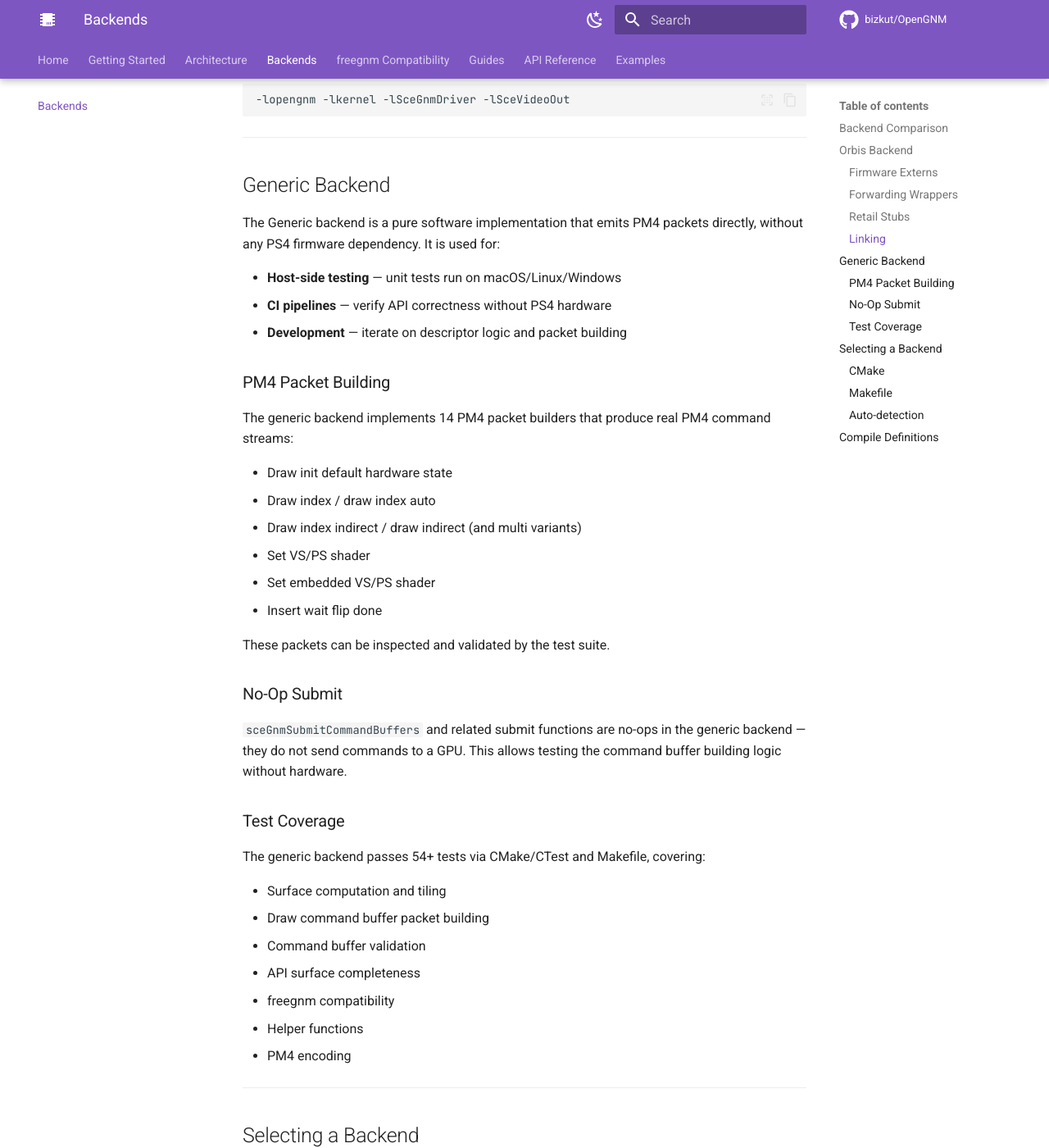
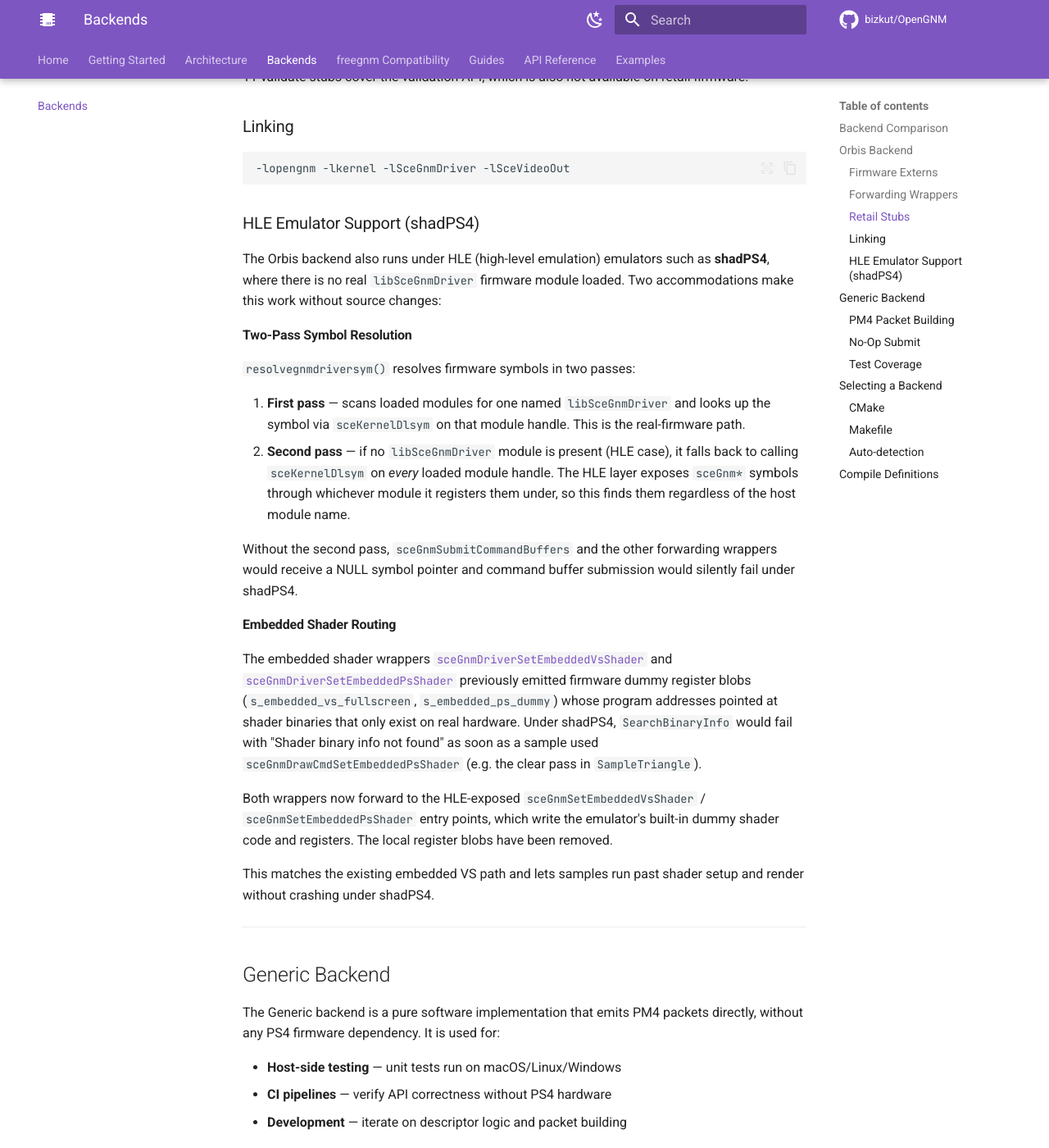
Before and after one commit to kaaburgh/opengnm, an MkDocs documentation site: the page built from docs/backends.md, in a window 1280 px wide and 1400 px high, scrolled down 2241 px. Shown: the whole window at 82% size. Built offline with MkDocs 1.6.1 and Material for MkDocs 9.7.7, drawn with Linux system fonts in a browser that asks for light colours; comment, search, counter and statistics services are not loaded; the version menu is left out; some of the changed text lies outside the part shown.

Commit message:
docs: document shadPS4 HLE symbol resolution and embedded shader routing
Cover the two recent Orbis backend changes (commits 20f099a and 167d172):
- Two-pass resolvegnmdriversym() that falls back to sceKernelDlsym on every
  loaded module when no libSceGnmDriver module is present (HLE case)
- sceGnmDriverSetEmbeddedVsShader / sceGnmDriverSetEmbeddedPsShader now
  forward to sceGnmSetEmbeddedVsShader / sceGnmSetEmbeddedPsShader instead
  of emitting firmware-only register blobs

Updates backends.md (new HLE Emulator Support section + comparison table),
guides/shaders.md (Embedded Shaders backend behavior), and
reference/driver.md (function descriptions for the two embedded wrappers).

````diff
--- a/docs/backends.md
+++ b/docs/backends.md
@@ -15,10 +15,10 @@ the `OPENGNM_PLATFORM` CMake variable or the Makefile config.
 | **Target** | PS4 hardware | Host (macOS, Linux, Windows) |
 | **Compile define** | `OPENGNM_ORBIS` | `OPENGNM_GENERIC` |
 | **ABI attribute** | `OPENGNM_REQUIRE_ABI` (enables `__attribute__((sysv_abi))`) | Not set (ABI macro is no-op) |
-| **Submit path** | Forwards to firmware `libSceGnmDriver` | No-op / PM4 buffer capture |
+| **Submit path** | Forwards to firmware `libSceGnmDriver` (or HLE-exposed `sceGnm*` under shadPS4) | No-op / PM4 buffer capture |
 | **Draw commands** | Calls firmware `sceGnmDriver*` packet builders | Emits PM4 packets directly |
 | **Link dependencies** | `-lkernel -lSceGnmDriver -lSceVideoOut` | None |
-| **Use case** | Production PS4 apps, hardware testing | Development, CI, unit tests |
+| **Use case** | Production PS4 apps, hardware testing, shadPS4 HLE | Development, CI, unit tests |
 
 ---
 
@@ -73,6 +73,48 @@ retail firmware.
 ```sh
 -lopengnm -lkernel -lSceGnmDriver -lSceVideoOut
 ```
+
+### HLE Emulator Support (shadPS4)
+
+The Orbis backend also runs under HLE (high-level emulation) emulators such as
+**shadPS4**, where there is no real `libSceGnmDriver` firmware module loaded.
+Two accommodations make this work without source changes:
+
+#### Two-Pass Symbol Resolution
+
+`resolvegnmdriversym()` resolves firmware symbols in two passes:
+
+1. **First pass** — scans loaded modules for one named `libSceGnmDriver` and
+   looks up the symbol via `sceKernelDlsym` on that module handle. This is the
+   real-firmware path.
+2. **Second pass** — if no `libSceGnmDriver` module is present (HLE case), it
+   falls back to calling `sceKernelDlsym` on *every* loaded module handle. The
+   HLE layer exposes `sceGnm*` symbols through whichever module it registers
+   them under, so this finds them regardless of the host module name.
+
+Without the second pass, `sceGnmSubmitCommandBuffers` and the other forwarding
+wrappers would receive a NULL symbol pointer and command buffer submission
+would silently fail under shadPS4.
+
+#### Embedded Shader Routing
+
+The embedded shader wrappers
+[`sceGnmDriverSetEmbeddedVsShader`](reference/driver.md#scegnmdriversetembeddedvsshader)
+and
+[`sceGnmDriverSetEmbeddedPsShader`](reference/driver.md#scegnmdriversetembeddedpsshader)
+previously emitted firmware dummy register blobs (`s_embedded_vs_fullscreen`,
+`s_embedded_ps_dummy`) whose program addresses pointed at shader binaries that
+only exist on real hardware. Under shadPS4, `SearchBinaryInfo` would fail with
+"Shader binary info not found" as soon as a sample used
+`sceGnmDrawCmdSetEmbeddedPsShader` (e.g. the clear pass in `SampleTriangle`).
+
+Both wrappers now forward to the HLE-exposed
+`sceGnmSetEmbeddedVsShader` / `sceGnmSetEmbeddedPsShader` entry points, which
+write the emulator's built-in dummy shader code and registers. The local
+register blobs have been removed.
+
+This matches the existing embedded VS path and lets samples run past shader
+setup and render without crashing under shadPS4.
 
 ---
 
````
Also changed, not shown: docs/guides/shaders.md (+21 -1 lines), docs/reference/driver.md (+11 -2 lines).
